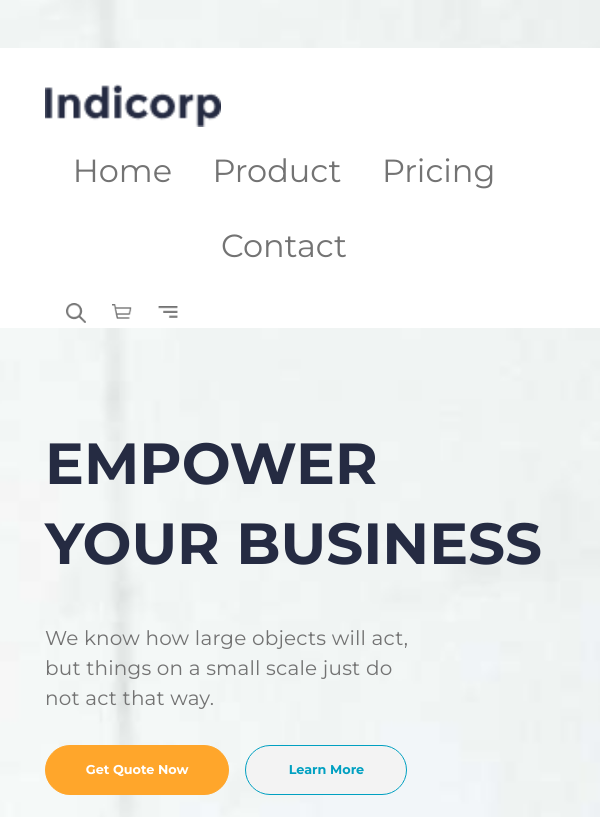
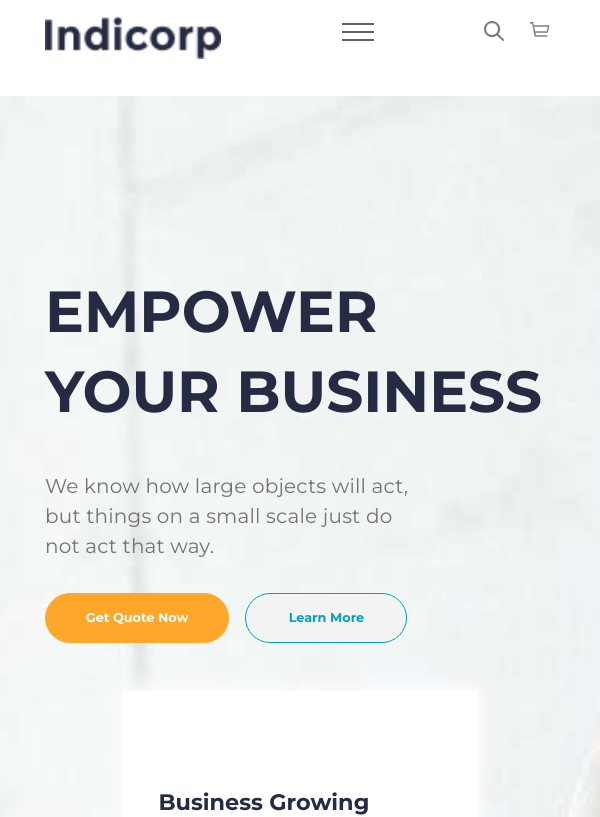
Before and after one commit to Latyipov/layout-tasks, a plain HTML site: page index.html in a window 600 px wide. Shown: the top 817 px of the page. Drawn offline with Linux system fonts and the light colour scheme; a script that the page names is missing.

Commit message:
add burger menu

```diff
--- a/index.html
+++ b/index.html
@@ -23,8 +23,13 @@
                     <div class='header-buttons flexible-container'>
                         <button name='search'><img src='img/search.png' alt='search' /></button>
                         <button name='cart'><img src='img/cart.png' alt='cart' /></button>
-                        <button name='menu'><img src='img/burger-menu.png' alt='menu'></button>
                     </div>
+
+                    <div class="hamburger-menu">
+                        <input id='menu_toggle' type='checkbox' />
+                        <label class='menu_btn' for='menu_toggle'>
+                            <span></span>
+                        </label>
 
                         <nav class="navigation">
                             <ul>
@@ -34,6 +39,7 @@
                                 <li><a href='#'>Contact</a></li>
                             </ul>
                         </nav>
+                    </div>
                 </div>
             </div>
         </div>
--- a/main.css
+++ b/main.css
@@ -194,7 +194,14 @@ main .subscribe .subscribe-form input[type="submit"] {
     header .nav-background {
         background-color: #ffffff;
         width: 100%;
-        padding-top: 36px;
+        padding: 1rem 0;
+        display: flex;
+        align-items: center;
+        position: fixed;
+        top: 0rem;
+        left: 0rem;
+        cursor: pointer;
+        z-index: 1;
     }
     header .logo-and-nav .logo {
         width: 106px;
@@ -211,6 +218,36 @@ main .subscribe .subscribe-form input[type="submit"] {
         margin-left: 1rem;
         background-color: rgb(255, 255, 255, 0);
     }
+    #menu_toggle {
+        opacity: 0;
+    }
+    .menu_btn {
+        display: flex;
+        align-items: center;
+        position: fixed;
+        top: 1rem;
+        width: 2rem;
+        height: 2rem;
+        cursor: pointer;
+        z-index: 2;
+    }
+    .menu_btn>span,
+    .menu_btn>span::before,
+    .menu_btn>span::after {
+        display: block;
+        position: absolute;
+        width: 100%;
+        height: 2px;
+        background-color: #616161;
+    }
+    .menu_btn>span::before {
+        content: '';
+        top: -8px;
+    }
+    .menu_btn>span::after {
+        content: '';
+        top: 8px;
+    }
     header .logo-and-nav button img {
         width: 100%;
     }
@@ -218,7 +255,20 @@ main .subscribe .subscribe-form input[type="submit"] {
         justify-content: space-between;
     }
     header .logo-and-nav .navigation {
-        width: 100%;
+        display: block;
+        position: fixed;
+        visibility: hidden;
+        top: 0;
+        right: -100%;
+        width: 85%;
+        height: 100%;
+        margin: 0;
+        padding: 0 0;
+        list-style: none;
+        text-align: center;
+        background-color: #ffffff;
+        box-shadow: 1px 70px 6px rgba(0, 0, 0, .2);
+        z-index: -1;
     }
     header .logo-and-nav .navigation ul {
         margin: 90px 0;
@@ -241,6 +291,32 @@ main .subscribe .subscribe-form input[type="submit"] {
     header .logo-and-nav .navigation ul li a:active {
         color: #9c9c9c;
         border-bottom: 1px solid #9c9c9c;
+    }
+    #menu_toggle:checked~.menu_btn>span {
+        transform: rotate(45deg)
+    }
+    #menu_toggle:checked~.menu_btn>span::before {
+        top: 0;
+        transform: rotate(0)
+    }
+    #menu_toggle:checked~.menu_btn>span::after {
+        top: 0;
+        transform: rotate(90deg);
+    }
+    #menu_toggle:checked~.navigation {
+        visibility: visible;
+        right: 0;
+    }
+    .menu_btn>span,
+    .menu_btn>span ::before,
+    .menu_btn>span::after {
+        transition-duration: .50s;
+    }
+    .navigation {
+        transition-duration: .50s;
+    }
+    header>.container {
+        padding-top: 8rem;
     }
     header h3 {
         font-size: 1.2rem;
@@ -693,6 +769,11 @@ main .subscribe .subscribe-form input[type="submit"] {
         text-align: center;
         font-size: 2rem;
         line-height: 45px;
+    }
+    #menu_toggle {
+        visibility: hidden;
+        position: absolute;
+        pointer-events: none
     }
     header .logo-and-nav .navigation ul li {
         padding-bottom: 30px;
```
Lines whose indentation alone changed are shown as unchanged.
